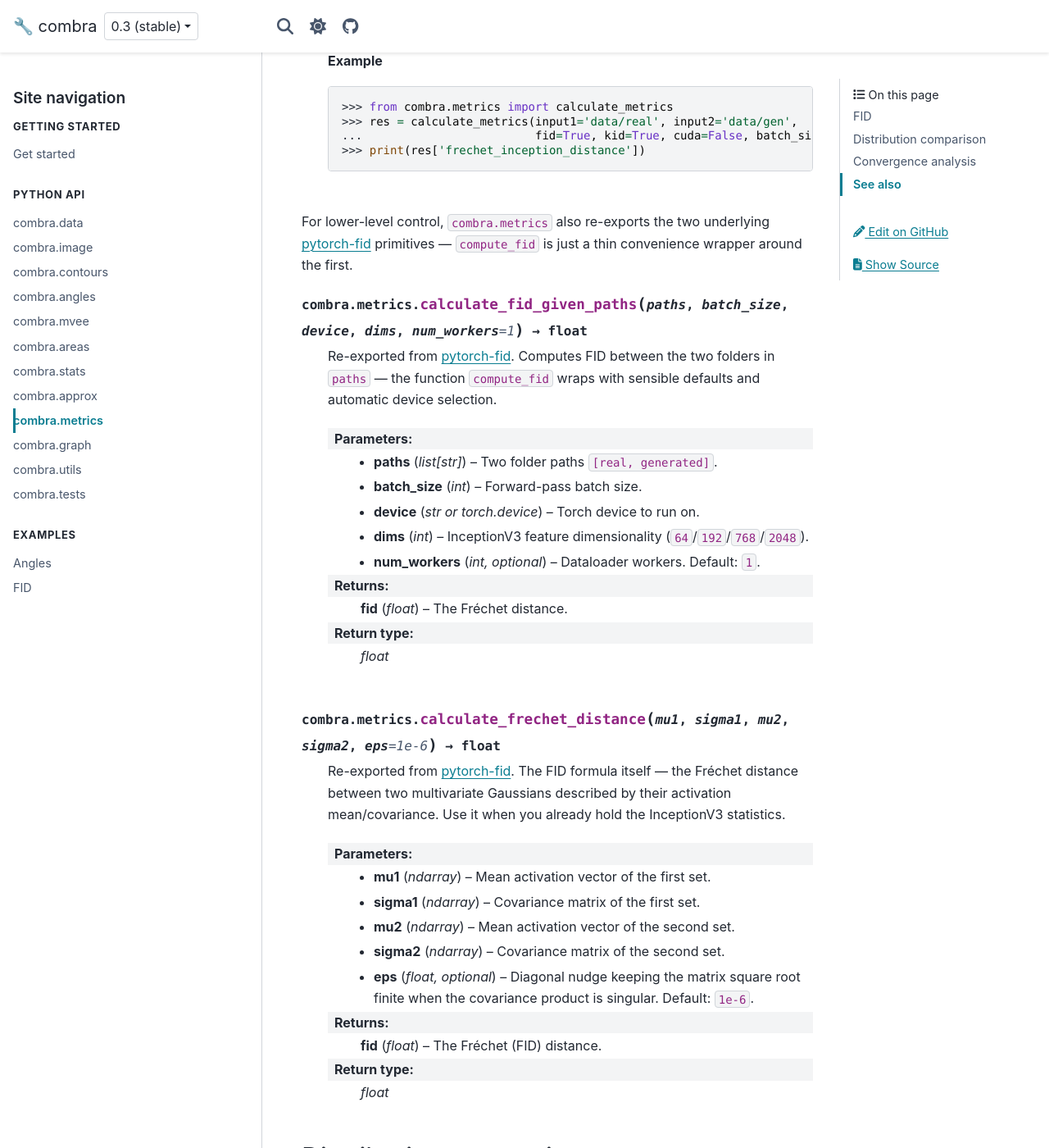
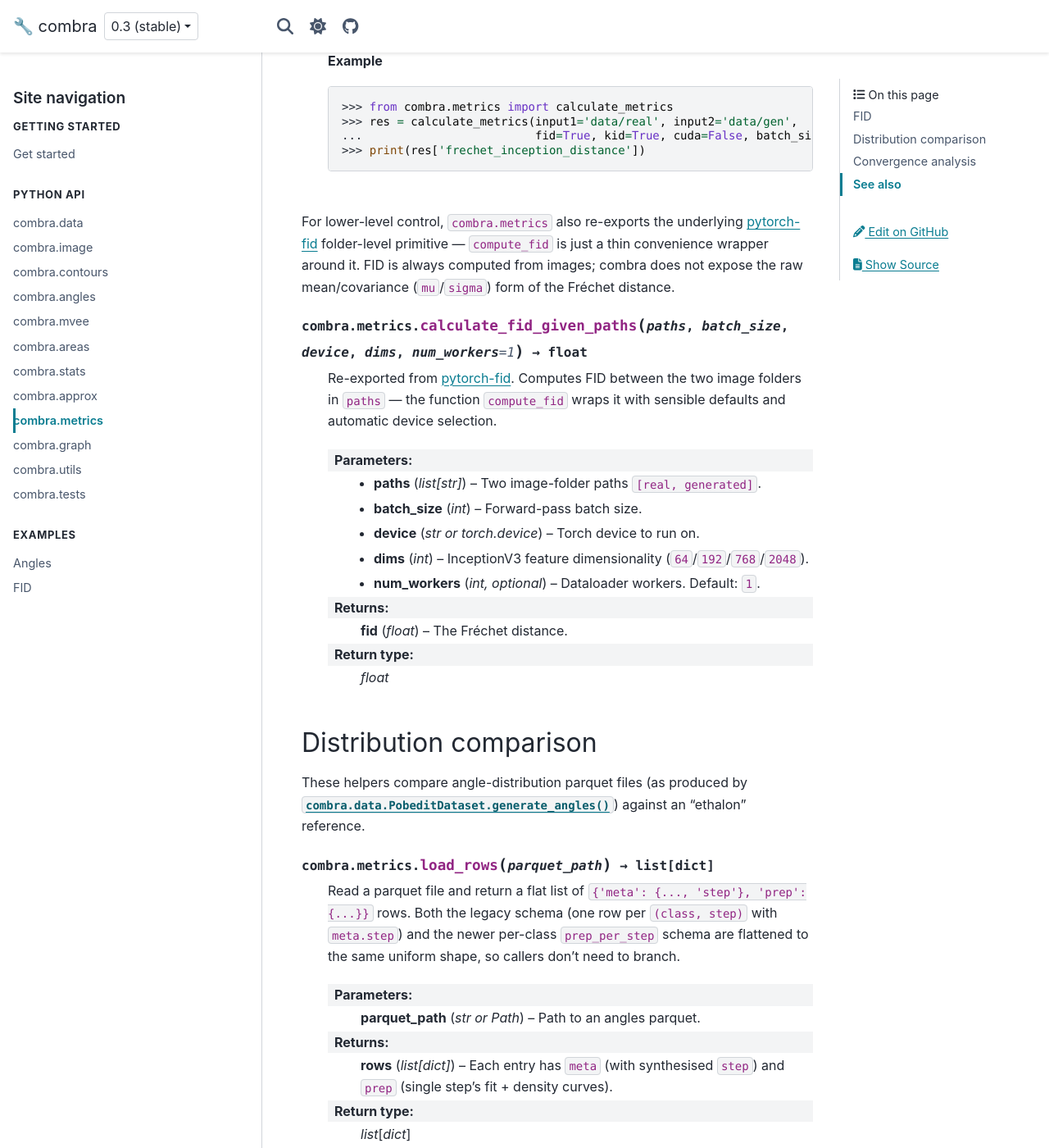
Before and after one commit to dkagramanyan/wc_cv, a Sphinx documentation site: the page built from docs/api/metrics.md, in a window 1280 px wide and 1400 px high, scrolled down 2096 px. Shown: the whole window at 82% size. Built offline with Sphinx 7.4.7 and the PyData theme 0.15.4, drawn with Linux system fonts in a browser that asks for light colours.

Commit message:
docs(metrics): present FID as image-only; drop calculate_frechet_distance
FID is computed from images, so remove the stats-based
calculate_frechet_distance(mu, sigma, ...) directive from the metrics page
and the matching record from the source-link index. Clarify that combra
exposes FID only through its image-folder entry points and does not surface
the raw mean/covariance form.

Co-Authored-By: Claude Opus 4.8 (1M context) <noreply@anthropic.com>
Claude-Session: https://claude.ai/code/session_011Fy3cCr3ETbgYA6YoFERzq

`````diff
--- a/docs/api/metrics.md
+++ b/docs/api/metrics.md
@@ -65,13 +65,13 @@ Re-exported from [torch-fidelity](https://github.com/toshas/torch-fidelity) —
 ```
 ````
 
-For lower-level control, `combra.metrics` also re-exports the two underlying [pytorch-fid](https://github.com/mseitzer/pytorch-fid) primitives — `compute_fid` is just a thin convenience wrapper around the first.
+For lower-level control, `combra.metrics` also re-exports the underlying [pytorch-fid](https://github.com/mseitzer/pytorch-fid) folder-level primitive — `compute_fid` is just a thin convenience wrapper around it. FID is always computed from images; combra does not expose the raw mean/covariance (`mu`/`sigma`) form of the Fréchet distance.
 
 ````{py:function} combra.metrics.calculate_fid_given_paths(paths, batch_size, device, dims, num_workers=1) -> float
 
-Re-exported from [pytorch-fid](https://github.com/mseitzer/pytorch-fid). Computes FID between the two folders in `paths` — the function `compute_fid` wraps with sensible defaults and automatic device selection.
+Re-exported from [pytorch-fid](https://github.com/mseitzer/pytorch-fid). Computes FID between the two image folders in `paths` — the function `compute_fid` wraps it with sensible defaults and automatic device selection.
 
-:param paths: Two folder paths `[real, generated]`.
+:param paths: Two image-folder paths `[real, generated]`.
 :type paths: list[str]
 :param batch_size: Forward-pass batch size.
 :type batch_size: int
@@ -82,24 +82,6 @@ Re-exported from [pytorch-fid](https://github.com/mseitzer/pytorch-fid). Compute
 :param num_workers: Dataloader workers. Default: `1`.
 :type num_workers: int, optional
 :returns: **fid** (*float*) – The Fréchet distance.
-:rtype: float
-````
-
-````{py:function} combra.metrics.calculate_frechet_distance(mu1, sigma1, mu2, sigma2, eps=1e-6) -> float
-
-Re-exported from [pytorch-fid](https://github.com/mseitzer/pytorch-fid). The FID formula itself — the Fréchet distance between two multivariate Gaussians described by their activation mean/covariance. Use it when you already hold the InceptionV3 statistics.
-
-:param mu1: Mean activation vector of the first set.
-:type mu1: ndarray
-:param sigma1: Covariance matrix of the first set.
-:type sigma1: ndarray
-:param mu2: Mean activation vector of the second set.
-:type mu2: ndarray
-:param sigma2: Covariance matrix of the second set.
-:type sigma2: ndarray
-:param eps: Diagonal nudge keeping the matrix square root finite when the covariance product is singular. Default: `1e-6`.
-:type eps: float, optional
-:returns: **fid** (*float*) – The Fréchet (FID) distance.
 :rtype: float
 ````
 
`````
Also changed, not shown: docs/_static/source_index.json (+0 -8 lines).
